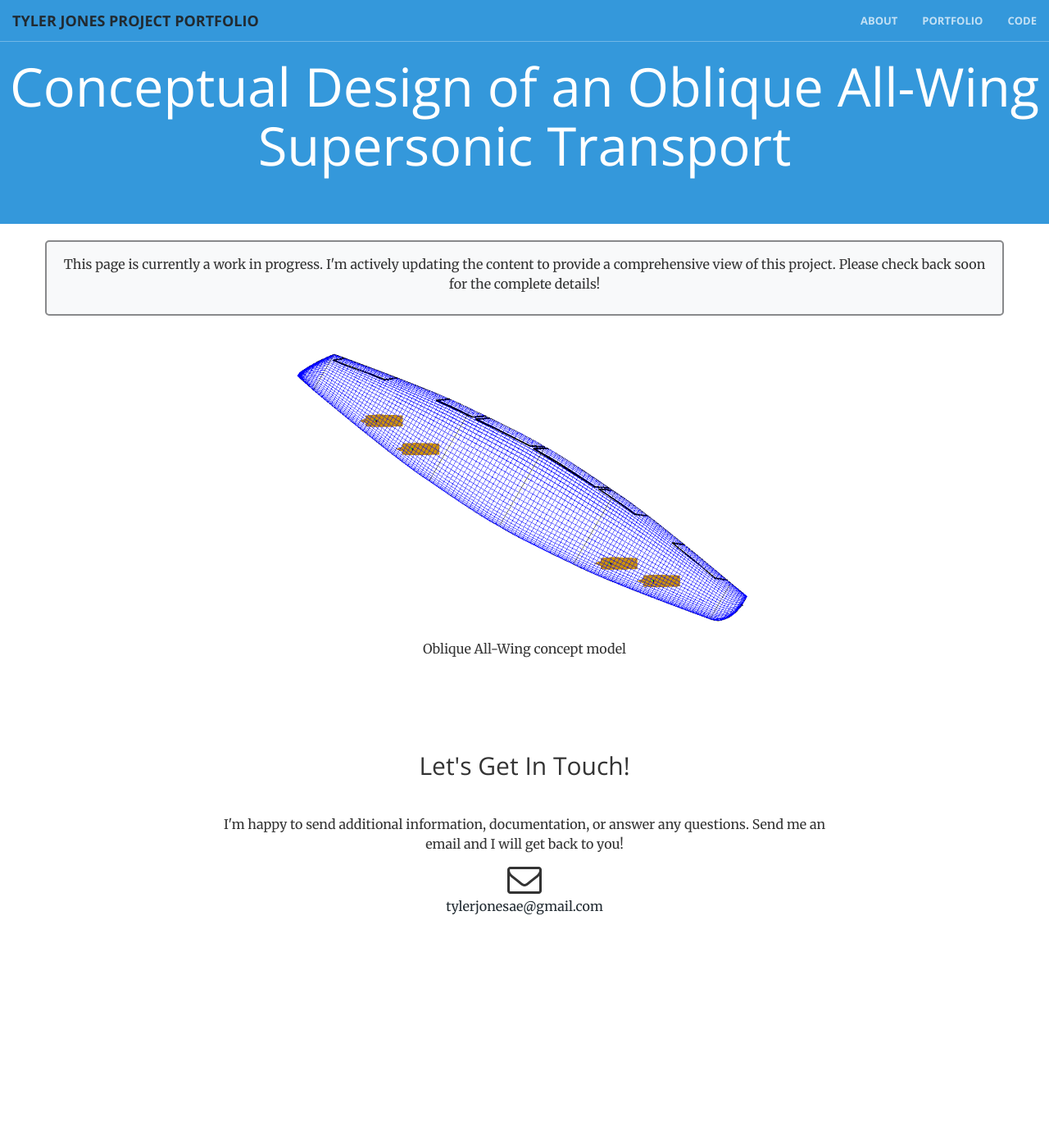
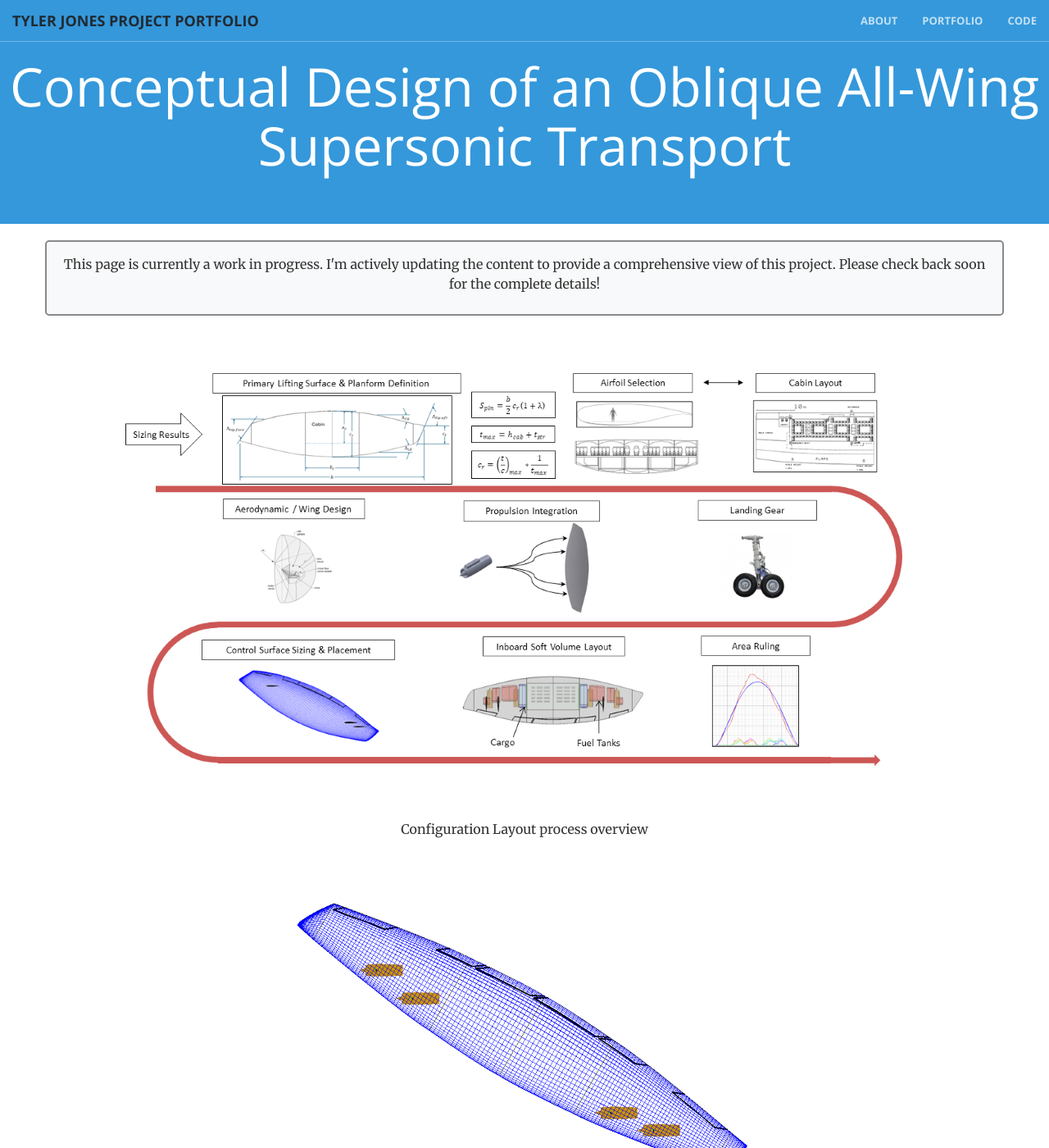
Before and after one commit to trj2088/trj2088.github.io, a Jekyll site: the page built from _portfolio/oaw.md, in a window 1280 px wide and 1400 px high. Shown: the whole window at 82% size. Built offline with Jekyll 4.4.1, drawn with Linux system fonts in a browser that asks for light colours.

Commit message:
style updates

```diff
--- a/_portfolio/oaw.md
+++ b/_portfolio/oaw.md
@@ -1,7 +1,7 @@
 ---
 layout: page
 title: Conceptual Design of an Oblique All-Wing Supersonic Transport
-image_path: /img/portfolio/OAW_thumb.png
+image_path: /img/portfolio/oaw_thumb.png
 category: Conceptual Design
 project_name: OAW
 link: /portfolio/oaw.html
@@ -9,6 +9,10 @@ link: /portfolio/oaw.html
 {% include in_process.html %}
 <br/>
 
-![OAW concept vehicle](/img/portfolio/OAW_thumb.png){:.centered}
+![OAW concept vehicle](/img/portfolio/cl_overview_sm.png){:.centered}
+<p style="text-align:center">Configuration Layout process overview</p>
+<br>
+
+![OAW concept vehicle](/img/portfolio/oaw_thumb.png){:.centered}
 <p style="text-align:center">Oblique All-Wing concept model</p>
 <br/>
--- a/css/creative.css
+++ b/css/creative.css
@@ -63,6 +63,8 @@ img.centered {
     display: block;
     margin-left: auto;
     margin-right: auto;
+    margin-top: 2em;
+    margin-bottom: 2em;
   }
 
 p {
```
Also changed, not shown: img/portfolio/cl_overview_sm.png (added).
